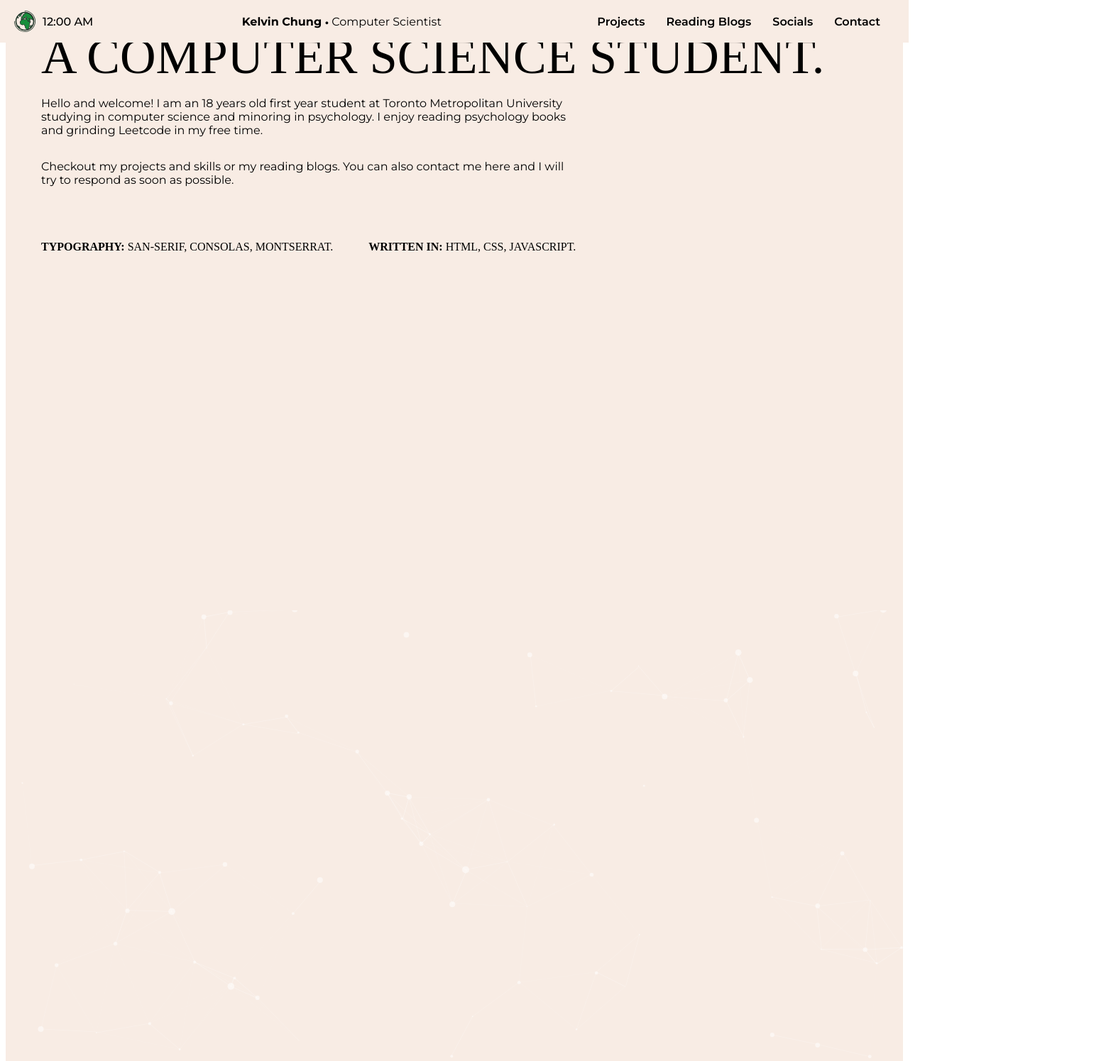
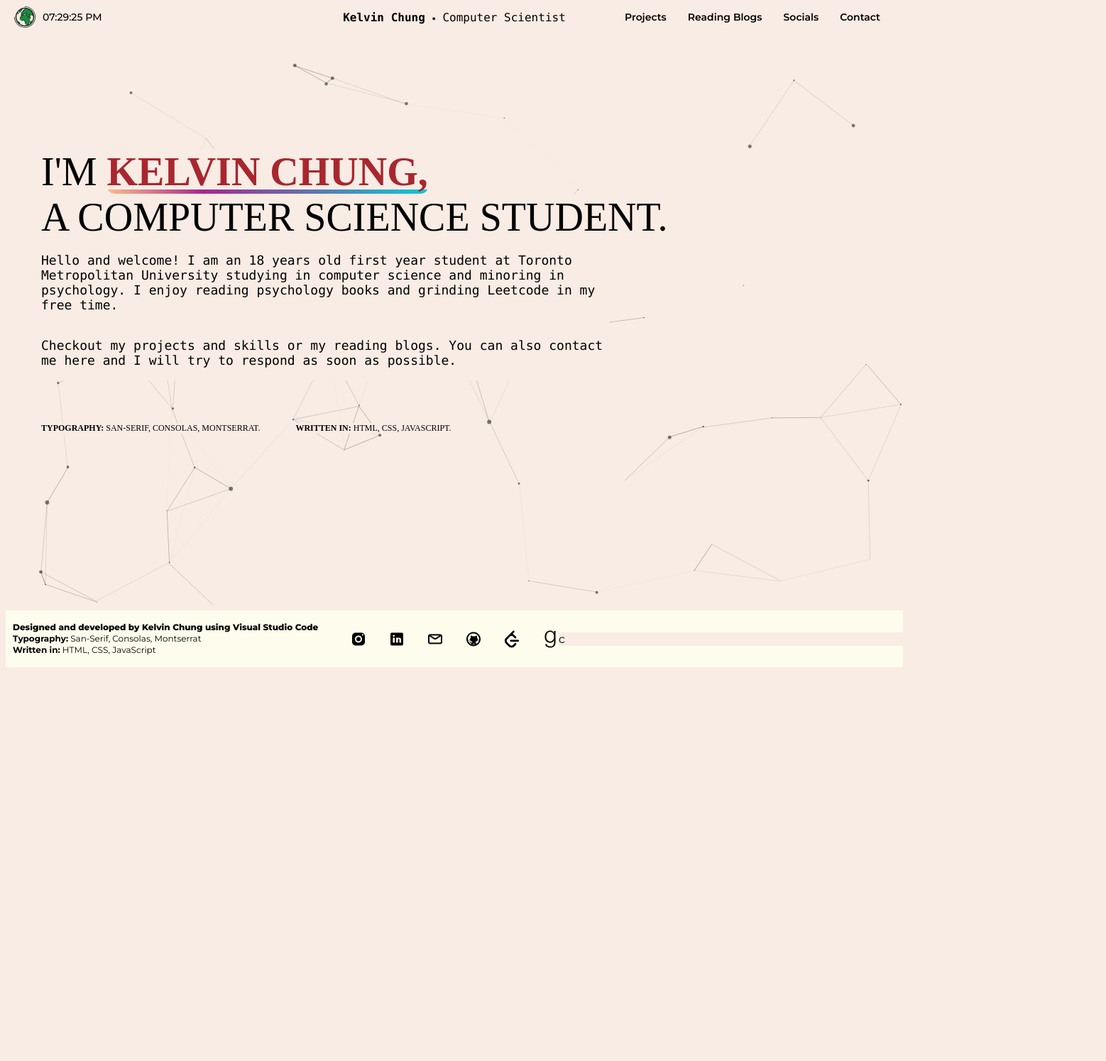
Before and after one commit to KelvinWCH/portfolio-website, a plain HTML site: page main.html in a window 1280 px wide. Shown: the top 1495 px of the page at 71% size, 1558 px wide, since content can reach past the window. After the commit the page ends 940 px from the top, so only its background shows below. Drawn offline with Linux system fonts and the light colour scheme; a web font is replaced by a local one.

Commit message:
Add files via upload

```diff
--- a/main.html
+++ b/main.html
@@ -5,6 +5,7 @@
         <link rel="stylesheet" href="styles/main.css">
         <link rel="stylesheet" href="styles/top-bar.css">
         <link rel="stylesheet" href="styles/title-page.css">
+        <link rel="stylesheet" href="styles/bottom-bar.css">
         <title>testing website</title>
 
         <link rel="preconnect" href="https://fonts.googleapis.com">
@@ -48,9 +49,9 @@
         </div>
 
         <div class="container">
-        <div id="particles-js" style="background-color: #f8ece4;">
+            <div id="particles-js" style="background-color: #f8ece4; ">
 
-            <div class="slides" style="background: none;">
+                <div class = "slides" style="background: none;">
 
                     <h1 class="header-text" style="margin-top: -100px">
                         I'M
@@ -91,8 +92,27 @@
 
             </div>
 
-        <div class="slides" style="background-color: lightcoral; height: 10vh">
-            <div>
+            <div class="slides" style="background-color: #FEFDED; height: 10vh">
+                <div class = "bottom-bar">
+                    <div class = "bottom-left-section">
+                        <p class = "bottom-left-text" style = "font-weight: 800;"> Designed and developed by Kelvin Chung using Visual Studio Code</p>
+                        <p class = "bottom-left-text"> <strong>Typography:</strong> San-Serif, Consolas, Montserrat</p>
+                        <p class = "bottom-left-text"> <strong>Written in:</strong> HTML, CSS, JavaScript</p>
+                    </div>
+
+                    <div class = "bottom-middle-section">
+                        <img class = "social-icons" src = "icons/instagram.svg">
+                        <img class = "social-icons" src = "icons/linkedin.svg">
+                        <img class = "social-icons" src = "icons/email.svg">
+                        <img class = "social-icons" src = "icons/github.svg">
+                        <img class = "social-icons" src = "icons/leetcode.svg">
+                        <img class = "social-icons" src = "icons/goodreads.svg">
+
+                    </div>
+
+                    <div class = "bottom-right-section">
+                        <p> c </p>
+                    </div>
 
                 </div>
             </div>
@@ -101,6 +121,7 @@
 
         <script src="particles/particles.js"></script>
         <script src="particles/app.js"></script>
+        <script src="script/time.js"> </script>
     </body>
 
 </html>
--- a/particles/app.js
+++ b/particles/app.js
@@ -1,29 +1,14 @@
-/* -----------------------------------------------
-/* How to use? : Check the GitHub README
-/* ----------------------------------------------- */
-
-/* To load a config file (particles.json) you need to host this demo (MAMP/WAMP/local)... */
-/*
-particlesJS.load('particles-js', 'particles.json', function() {
-  console.log('particles.js loaded - callback');
-});
-*/
-
-/* Otherwise just put the config content (json): */
-
-particlesJS('particles-js',
-
-  {
+particlesJS("particles-js", {
   "particles": {
       "number": {
-        "value": 80,
+          "value": 50,
           "density": {
               "enable": true,
               "value_area": 800
           }
       },
       "color": {
-        "value": "#ffffff"
+          "value": "#000000"
       },
       "shape": {
           "type": "circle",
@@ -51,7 +36,7 @@ particlesJS('particles-js',
           }
       },
       "size": {
-        "value": 5,
+          "value": 3,
           "random": true,
           "anim": {
               "enable": false,
@@ -63,7 +48,7 @@ particlesJS('particles-js',
       "line_linked": {
           "enable": true,
           "distance": 150,
-        "color": "#ffffff",
+          "color": "#000000",
           "opacity": 0.4,
           "width": 1
       },
@@ -74,6 +59,7 @@ particlesJS('particles-js',
           "random": false,
           "straight": false,
           "out_mode": "out",
+          "bounce": false,
           "attract": {
               "enable": false,
               "rotateX": 600,
@@ -86,7 +72,7 @@ particlesJS('particles-js',
       "events": {
           "onhover": {
               "enable": true,
-          "mode": "repulse"
+              "mode": "repulse" // Change this to "bubble" or any other mode you prefer
           },
           "onclick": {
               "enable": true,
@@ -109,7 +95,8 @@ particlesJS('particles-js',
               "speed": 3
           },
           "repulse": {
-          "distance": 200
+              "distance": 200,
+              "duration": 0.4
           },
           "push": {
               "particles_nb": 4
@@ -119,15 +106,5 @@ particlesJS('particles-js',
           }
       }
   },
-    "retina_detect": true,
-    "config_demo": {
-      "hide_card": false,
-      "background_color": "#b61924",
-      "background_image": "",
-      "background_position": "50% 50%",
-      "background_repeat": "no-repeat",
-      "background_size": "cover"
-    }
-  }
-
-);
+  "retina_detect": true
+});
--- a/script/time.js
+++ b/script/time.js
@@ -0,0 +1,10 @@
+const time_label = document.querySelector('.left-clock-text')
+setTime();
+function setTime(){
+    const current_time = new Date();
+    const options = { timeZone: 'America/New_York', hour: '2-digit', minute: '2-digit', second: '2-digit', hour12: true};
+    const est_time = current_time.toLocaleString('en-US', options);
+    time_label.textContent = est_time;
+};
+
+setInterval(setTime, 1000);
--- a/styles/bottom-bar.css
+++ b/styles/bottom-bar.css
@@ -0,0 +1,44 @@
+.bottom-bar{
+    display: flex;
+    justify-content: space-between;
+    background-color: transparent;
+}
+
+.bottom-left-section, .bottom-middle-section, .bottom-right-section{
+    background-color: transparent;
+}
+
+.bottom-left-section, .bottom-right-section{
+    flex: 1;
+}
+
+.bottom-right-section{
+    justify-content: flex-end;
+}
+
+
+.bottom-left-text{
+    margin-top: 1px;
+    margin-bottom: 1px;
+    background-color: #FEFDED;
+    margin-left: 10px;
+    font-size: 1.5vh;
+
+}
+
+
+.bottom-middle-section{
+    display: flex;
+    flex-direction: row;
+    column-gap: 30px;
+}
+
+.social-icons{
+    width: 3vh;
+    background-color: transparent;
+    cursor: pointer;
+}
+
+strong{
+    background-color: transparent;
+}
--- a/styles/main.css
+++ b/styles/main.css
@@ -1,6 +1,14 @@
 body{
     margin-top: 60px;
     font-family: 'Montserrat', sans-serif;
+    padding: 0px;
+}
+*{
+    background-color: #f8ece4;
+}
+::selection{
+    background: #800000;
+    color: white;
 }
 .container{
     width: 100%;
@@ -10,15 +18,18 @@ body{
 .slides{
     width: 100%;
     height: 100vh;
-    display:flex;
+    display: flex;
+    position: relative;
+    z-index: 100;
     flex-direction: column;
+
+    justify-content: center;
 
     gap:0px;
     /*background: linear-gradient(to bottom right,#ffe8d6, #ffbe76, #f0932b, #eb4d4b, #6ab04c);*/
     background-color: #f8ece4;
 }
 
-
 .test{
     font-size: 50px;
     font-family: 'Courier New', Courier, monospace;
--- a/styles/title-page.css
+++ b/styles/title-page.css
@@ -1,8 +1,8 @@
 .header-text {
-    font-size: 70px;
+    font-size: 7vh;
     font-family: 'sans-serif';
     font-weight: 100;
-    width: 1500px;
+    max-width: max-content;
     margin-left: 50px;
 
     margin-bottom: 0px;
@@ -10,13 +10,63 @@
 
     font-weight: 100;
 
+    padding: 0px;
 }
 
+#particles-js {
+    position: relative;
+    width: 100%;
+    height: 100%;
+}
+
+
+#particles-js > canvas {
+    position: absolute;
+    top: 0;
+    left: 0;
+    width: 100%;
+    height: 100%;
+    z-index: 0;
+
+}
+
+
+.title-name-text:hover{
+    color: #252d4a;
+    background-size: 400% 100%;
+    -webkit-animation: underline-gradient 4s linear infinite;
+    animation: underline-gradient 4s linear infinite;
+    text-decoration: none;
+}
+
+.title-name-text{
+    /* background-color: rgba(158,198,134, 0.6); */
+    border-radius: 10px;
+    padding-left: 10px;
+    padding-right: 10px;
+    font-weight: bold;
+    cursor: pointer;
+    padding: 0px;
+
+
+    color: #a8272f;
+    text-decoration: none;
+    font-weight: 800;
+    background-image: linear-gradient(45deg,#ffc08c,#aa278c 30%,#0ecad4);
+    background-position: 0 100%;
+    background-repeat: repeat-x;
+    background-size: 100% 6px;
+    transition: background-size .3s;
+
+}
 .introduction-text{
-    width: 750px;
+    max-width: 100vh;
     display: inline-block;
+    font-size: 2.25vh;
+    font-family: 'Consolas';
+    font-weight: normal;
     margin-left: 50px;
-
+    padding: 0px;
 }
 
 .fine-typography-text{
@@ -24,4 +74,5 @@
     font-family: 'sans-serif';
     margin-top: 0px;
     margin-bottom: 0px;
+    font-size: 1.5vh;
 }
--- a/styles/top-bar.css
+++ b/styles/top-bar.css
@@ -3,19 +3,22 @@
     position: fixed;
     background-color: #f8ece4;
 
-/*
+    /*
+    f8ece4
     border-bottom-style: solid;
     border-bottom-width: 1px;
-    border-bottom-color: #d67d3e;
+    border-bottom-color: green;
+    */
 
-*/
     left: 0;
     right: 0;
     top: 0;
     padding-left: 20px;
     padding-right: 20px;
 
-    height: 60px;
+    z-index: 1000;
+
+    height: 6vh;
 
     display: flex;
     justify-content: space-between;
@@ -25,7 +28,7 @@
 .project-button, .reading-button, .contact-button, .social-button{
     border: none;
     background-color: transparent;
-    font-size: 16px;
+    font-size: 1.75vh;
     font-family: 'Montserrat', Arial, Helvetica, sans-serif;
     font-weight: 600;
     margin-right: 10px;
@@ -51,20 +54,27 @@
     width: 30px;
 }
 
-.left-section, .right-section, .middle-section{
+.left-section, .right-section{
+    flex: 1;
+
     display: flex;
     align-items: center;
-    justify-content: center;
+}
+
+.right-section{
+    justify-content: flex-end;
 }
 
 
 .middle-home-button{
-    font-family: 'Montserrat', Arial, Helvetica, sans-serif;
+    font-family: 'Consolas', Arial, Helvetica, sans-serif;
     cursor: pointer;
-    font-size: 16px;
+    font-size: 2vh;
     border-radius: 4px;
     align-items: center;
     justify-content: center;
+
+
 
     padding-left: 10px;
     padding-right: 10px;
@@ -93,4 +103,6 @@
     font-family: 'Montserrat';
     font-weight: 500;
     margin-left: 10px;
+
+    font-size: 1.75vh;
 }
```
Lines whose indentation alone changed are shown as unchanged.
